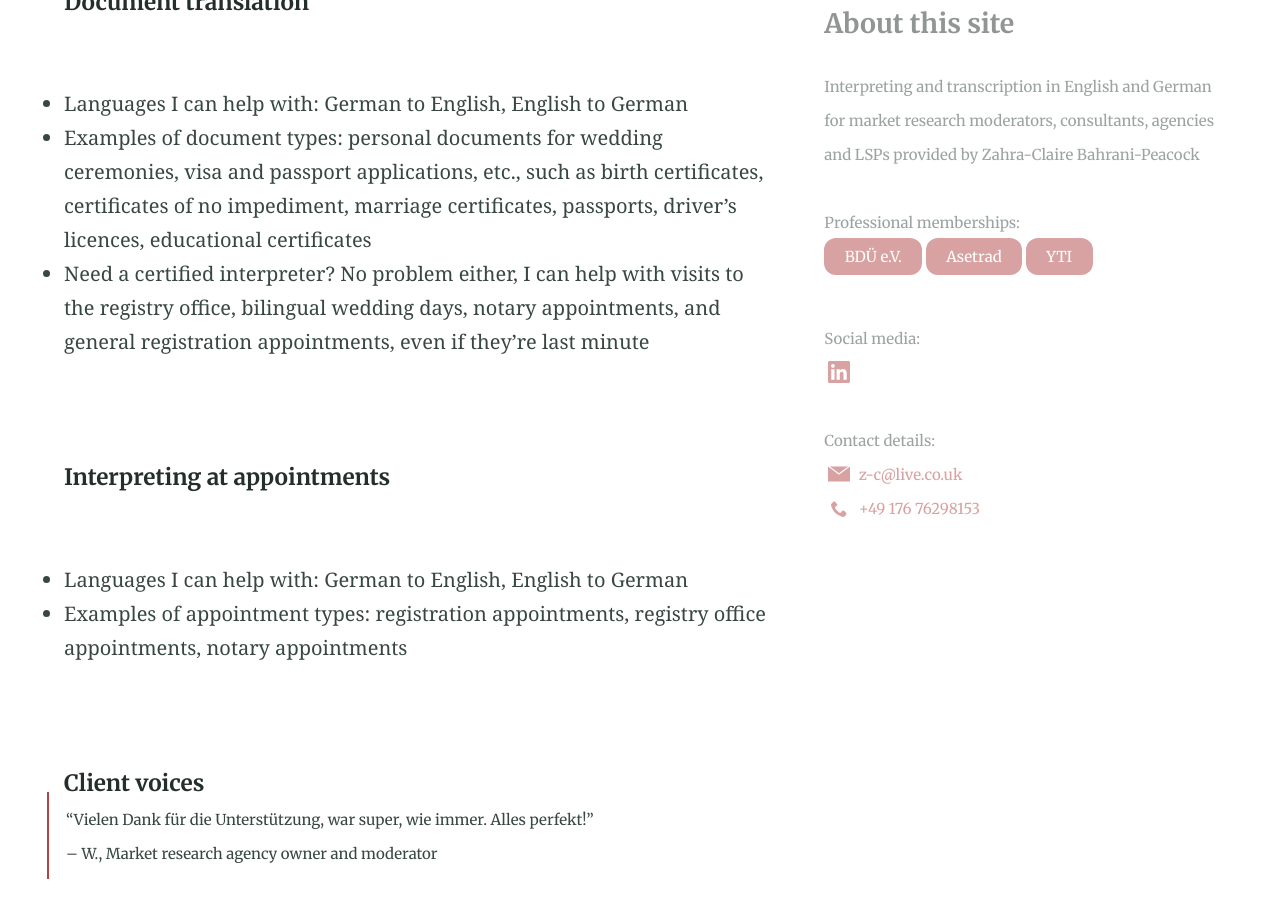
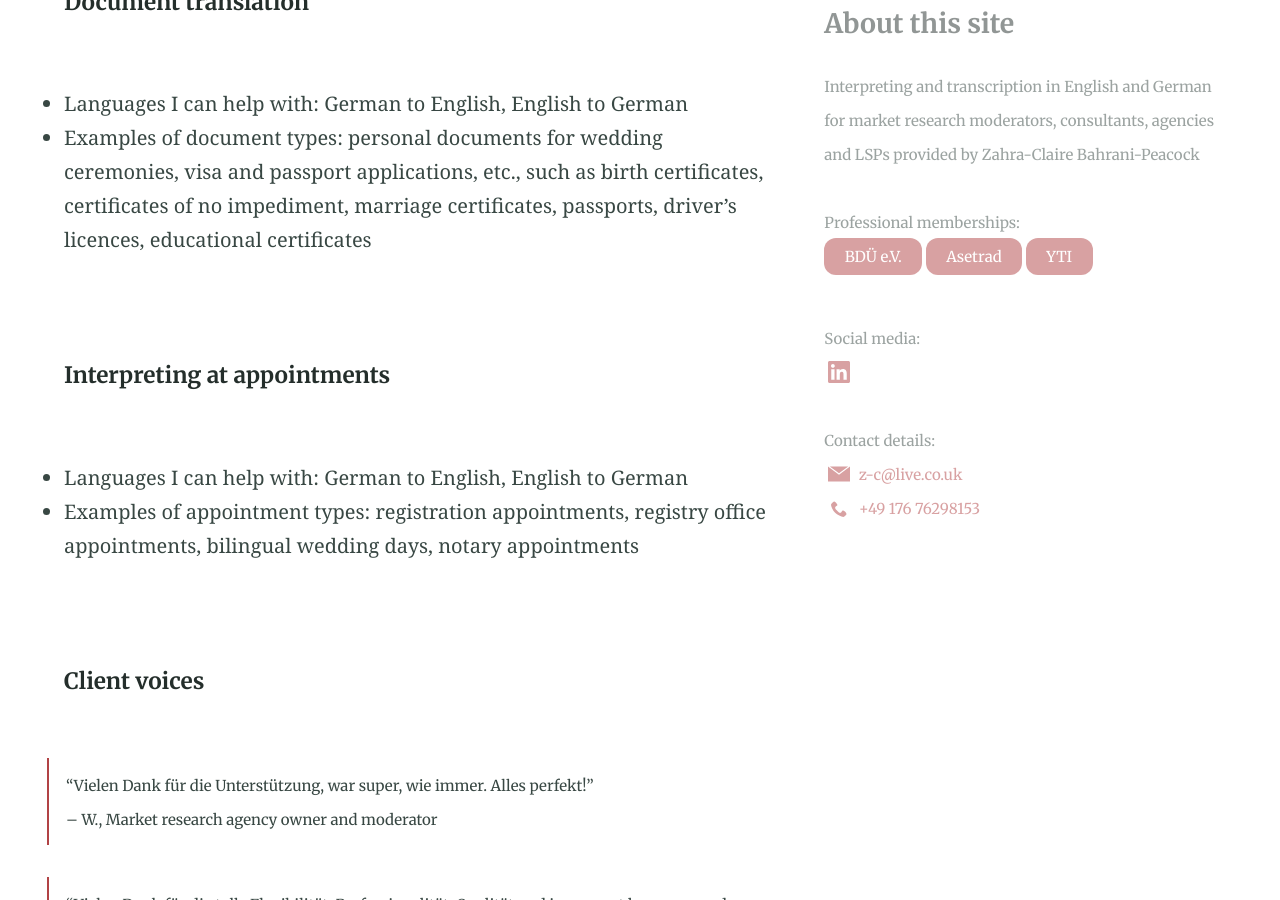
Before and after one commit to Website-2/certified.zbp-language-services.github.io, a Jekyll site: the page built from services.md, in a window 1280 px wide and 900 px high, scrolled down 611 px. Built offline with Jekyll 4.4.1, drawn with Linux system fonts in a browser that asks for light colours.

Commit message:
Text update

```diff
--- a/services.md
+++ b/services.md
@@ -12,16 +12,15 @@ aside: true
 <br>
 * Languages I can help with: German to English, English to German
 * Examples of document types: personal documents for wedding ceremonies, visa and passport applications, etc., such as birth certificates, certificates of no impediment,  marriage certificates, passports, driver's licences, educational certificates
-<br>
-* Need a certified interpreter? No problem either, I can help with visits to the registry office, bilingual wedding days, notary appointments, and general registration appointments, even if they're last minute
 <br><br><br>
 <h5>Interpreting at appointments</h5>
 <br>
 * Languages I can help with: German to English, English to German
-* Examples of appointment types: registration appointments, registry office appointments, notary appointments
+* Examples of appointment types: registration appointments, registry office appointments, bilingual wedding days, notary appointments
 <br><br><br>
 
 <h5>Client voices</h5>
+<br>
 ><small>"Vielen Dank für die Unterstützung, war super, wie immer. Alles perfekt!"<br>
 – W., Market research agency owner and moderator</small>
 
```
Also changed, not shown: index.md (+5 -2 lines), assets/Testimonials_home.png (added).
